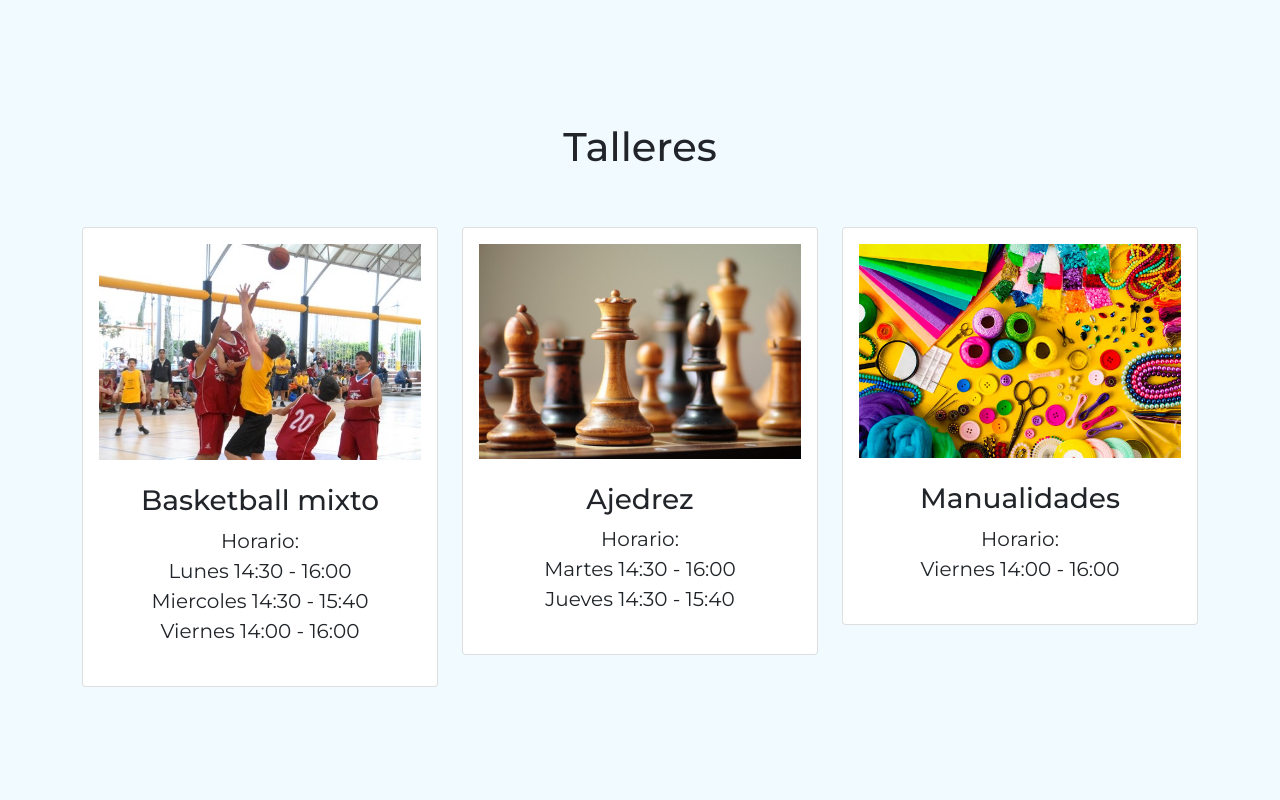
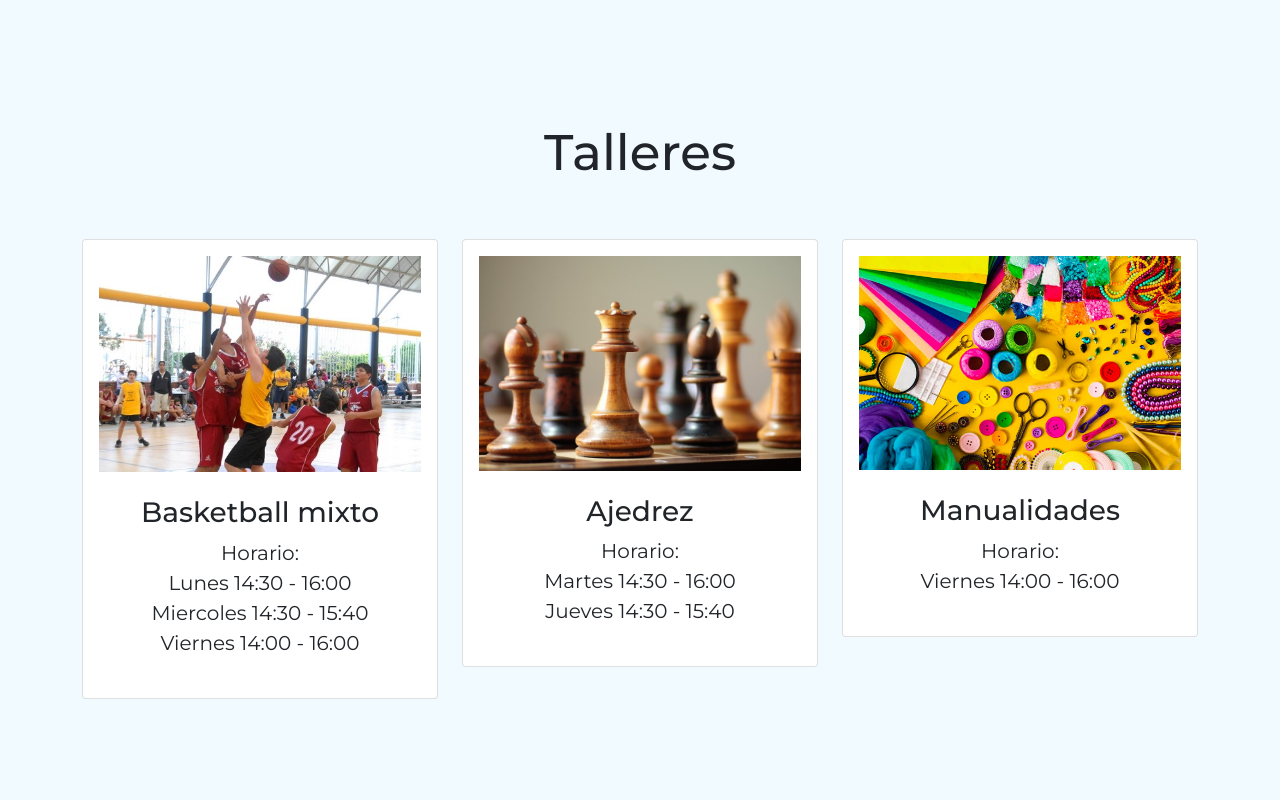
Before and after one commit to omGuerraAlfaro/Web-Colegio, a plain HTML site: page index.html in a window 1280 px wide. Shown: the part 1820-2620 px from the top of the page. Drawn offline with nearby package versions, Linux system fonts and the light colour scheme.

Commit message:
the last last update

```diff
--- a/css/style.css
+++ b/css/style.css
@@ -7,7 +7,7 @@ body {
     background: #f1fbff;
 }
 
-.titulog {
+.tituloG {
     font-size: 50px;
 }
 
```
